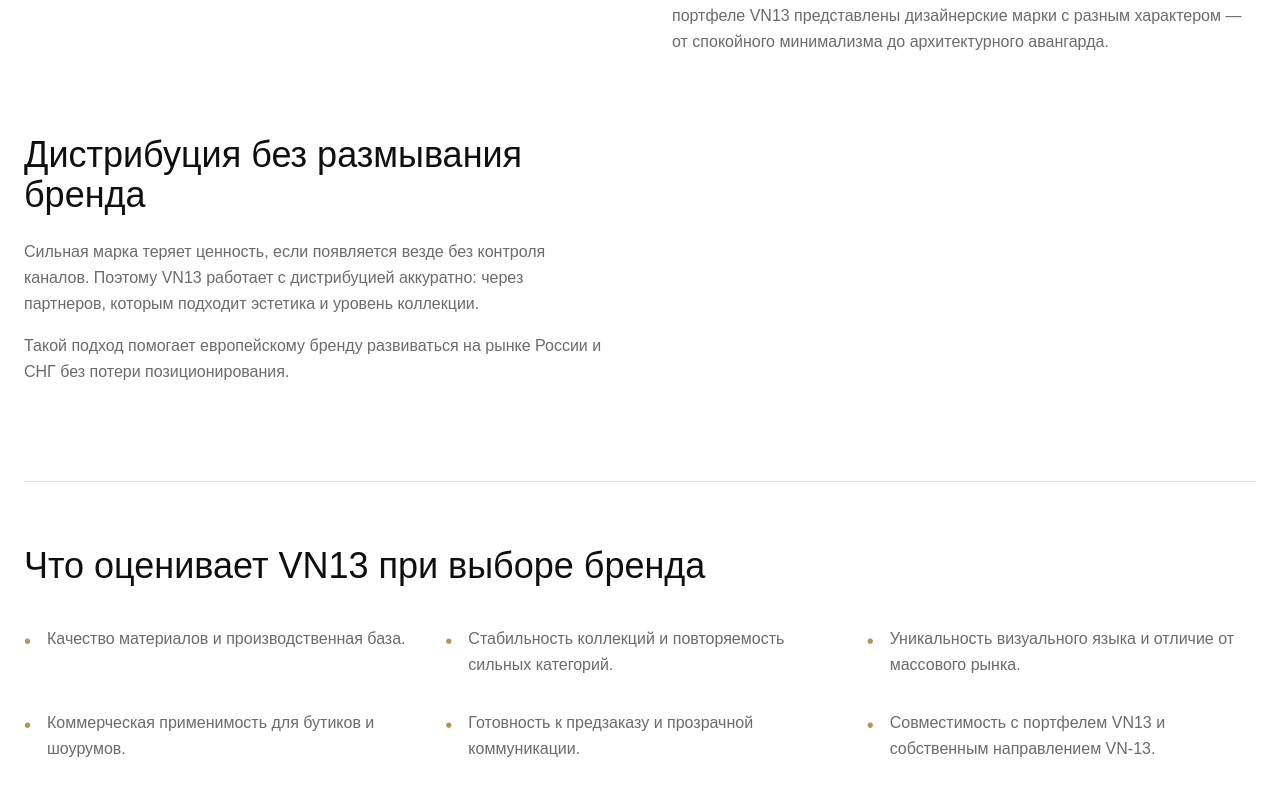
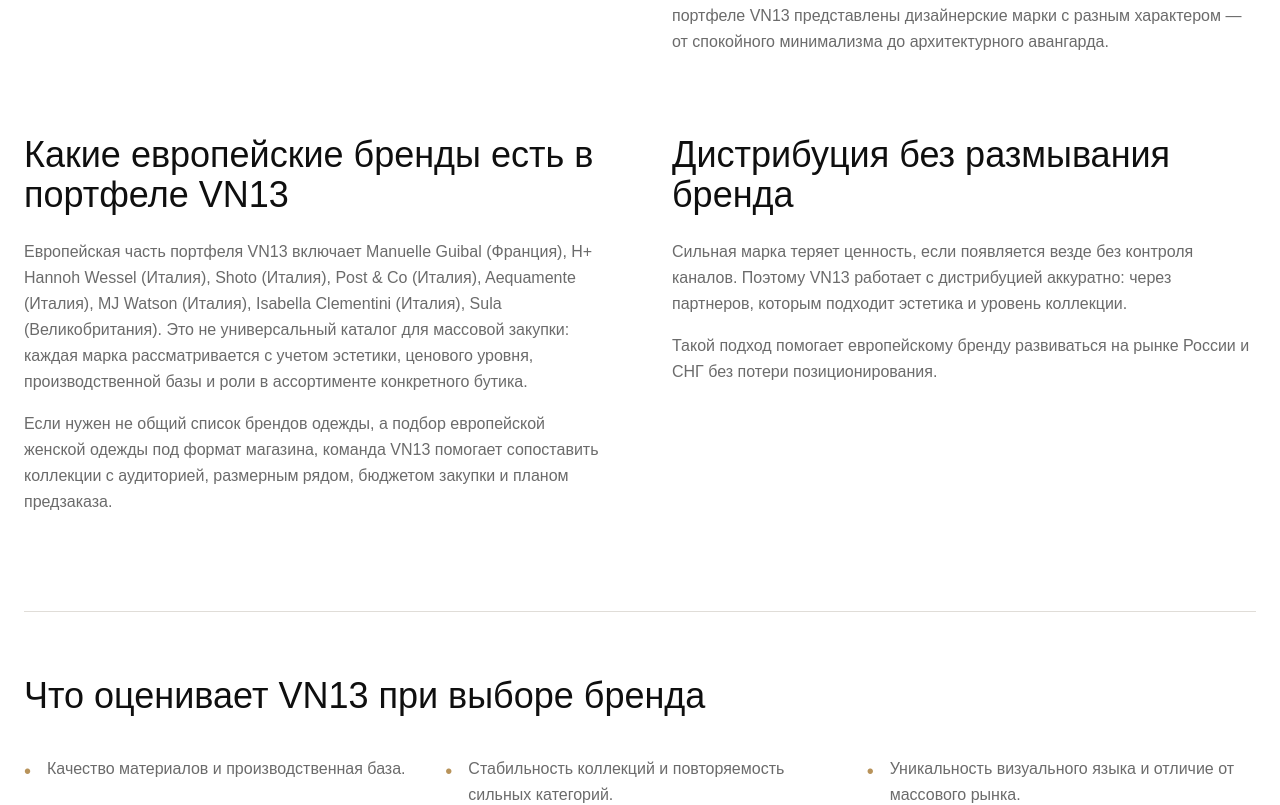
Before and after one commit to coffeeshop13/vn-13, a Next.js app: page /evropeyskie-brendy-zhenskoy-odezhdy in a window 1280 px wide. Shown: the part 1101-1906 px from the top of the page. Built offline with nearby package versions, Linux system fonts and the light colour scheme.

Commit message:
Add European portfolio brand list to SEO landing

```diff
--- a/app/evropeyskie-brendy-zhenskoy-odezhdy/page.tsx
+++ b/app/evropeyskie-brendy-zhenskoy-odezhdy/page.tsx
@@ -1,6 +1,7 @@
 import type { Metadata } from 'next'
 import SeoLandingPage from '@/components/SeoLandingPage'
 import { createMetadata } from '@/lib/seo'
+import { brandPortfolio } from '@/lib/brand-portfolio'
 
 export const metadata: Metadata = createMetadata({
   title: 'Европейские бренды женской одежды | Дистрибуция VN13',
@@ -15,6 +16,11 @@ export const metadata: Metadata = createMetadata({
     'дистрибуция европейских брендов одежды',
   ],
 })
+
+const europeanPortfolio = brandPortfolio
+  .filter((brand) => ['france', 'italy', 'uk'].includes(brand.region))
+  .map((brand) => `${brand.name} (${brand.country})`)
+  .join(', ')
 
 export default function EuropeanWomenswearBrandsPage() {
   return (
@@ -36,6 +42,13 @@ export default function EuropeanWomenswearBrandsPage() {
           body: [
             'Хороший список европейских брендов женской одежды начинается не с количества названий, а с соответствия аудитории, ценового уровня и эстетики магазина. Мы оцениваем силу коллекции, ключевые категории, размерный ряд, условия предзаказа и реальную производственную базу.',
             'Такой подход помогает найти поставщика европейской одежды для бутика, который отвечает не только за поставку, но и за целостность ассортимента. В портфеле VN13 представлены дизайнерские марки с разным характером — от спокойного минимализма до архитектурного авангарда.',
+          ],
+        },
+        {
+          title: 'Какие европейские бренды есть в портфеле VN13',
+          body: [
+            `Европейская часть портфеля VN13 включает ${europeanPortfolio}. Это не универсальный каталог для массовой закупки: каждая марка рассматривается с учетом эстетики, ценового уровня, производственной базы и роли в ассортименте конкретного бутика.`,
+            'Если нужен не общий список брендов одежды, а подбор европейской женской одежды под формат магазина, команда VN13 помогает сопоставить коллекции с аудиторией, размерным рядом, бюджетом закупки и планом предзаказа.',
           ],
         },
         {
@@ -77,6 +90,12 @@ export default function EuropeanWomenswearBrandsPage() {
             'Он помогает заранее закрепить модели, размеры и сроки поставки до широкого выхода коллекции.',
         },
       ]}
+      relatedLinks={[
+        { href: '/brands', label: 'Каталог брендов VN13' },
+        { href: '/zhenskaya-odezhda-dlya-butikov', label: 'Женская одежда для бутиков' },
+        { href: '/optovaya-zhenskaya-odezhda', label: 'Оптовая женская одежда' },
+        { href: '/partnerstvo', label: 'Стать партнёром VN13' },
+      ]}
     />
   )
 }
```
